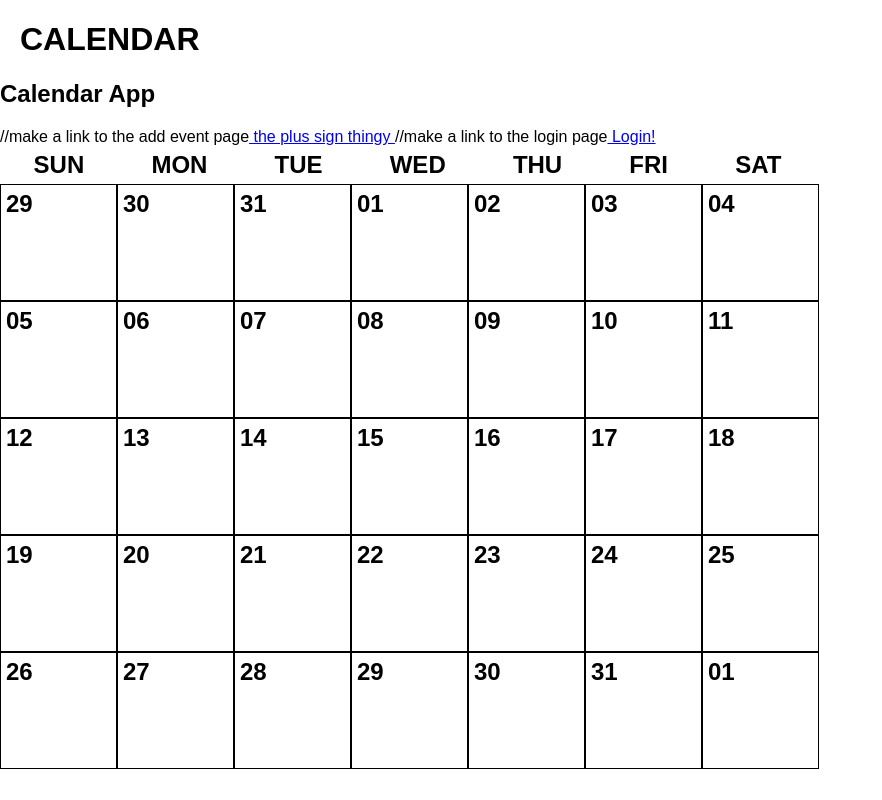
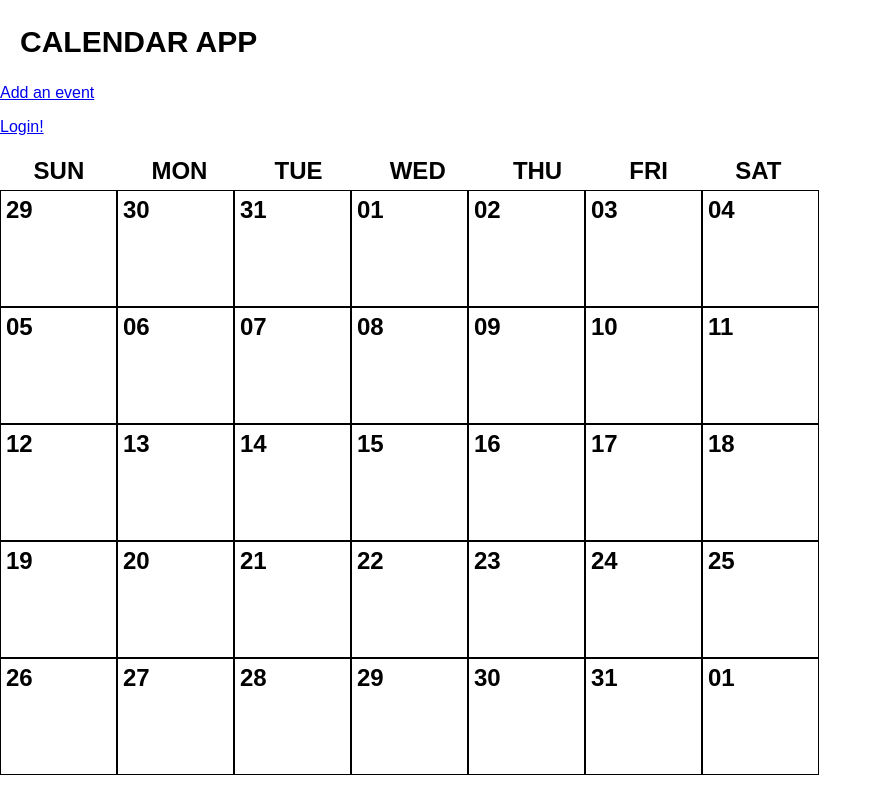
Before and after one commit to mattesongrossman/Calendar_App, a React (Create React App) app in the folder calendar_app/: page / in a window 1280 px wide. Shown: the whole page, without its empty margins (0-882 px from the left). Built offline with nearby package versions, Linux system fonts and the light colour scheme.

Commit message:
fixed comments in NavBar component

```diff
--- a/calendar_app/src/App.css
+++ b/calendar_app/src/App.css
@@ -1,4 +1,5 @@
 .app-header {
+  font-size: 30px;
   padding-left: 20px;
 }
 
--- a/calendar_app/src/App.js
+++ b/calendar_app/src/App.js
@@ -12,7 +12,6 @@ class App extends Component {
     return (
       <Router>
         <div className="container">
-          <h1 className="app-header">CALENDAR</h1>
           <div className="view-window">
             <NavBar />
             <Calendar />
--- a/calendar_app/src/NavBar/index.js
+++ b/calendar_app/src/NavBar/index.js
@@ -4,24 +4,28 @@ import AddEvent from "../AddEvent"
 import { BrowserRouter as Router, Route, Link } from "react-router-dom"
 
 
-//export default Navbar;
 class NavBar extends Component {
   constructor(props) {
     super(props);
   }
 
   render() {
-   return(
-      //heading is standard html
+    return(
+      // heading is standard html
       <nav>
-        <h1> Calendar App </h1>
-        //make a link to the add event page
-        < Link to ="/AddEvent"> the plus sign thingy </Link>
-           //make a link to the login page
-      <Link to="/Login"> Login! </Link>
-     </nav>
-);
+        <h1 className="app-header">CALENDAR APP</h1>
+        {/* make a link to the add event page */}
+        <Link to="/create">
+          <p>Add an event</p>
+        </Link>
+        {/* make a link to the login page */}
+        <Link to="/login">
+          <p>Login!</p>
+        </Link>
+      </nav>
+    )
+  }
 }
-}
-//exporting the navbar so that it can be used in other views
-export default NavBar
+
+// exporting the navbar so that it can be used in other views
+export default NavBar;
```
